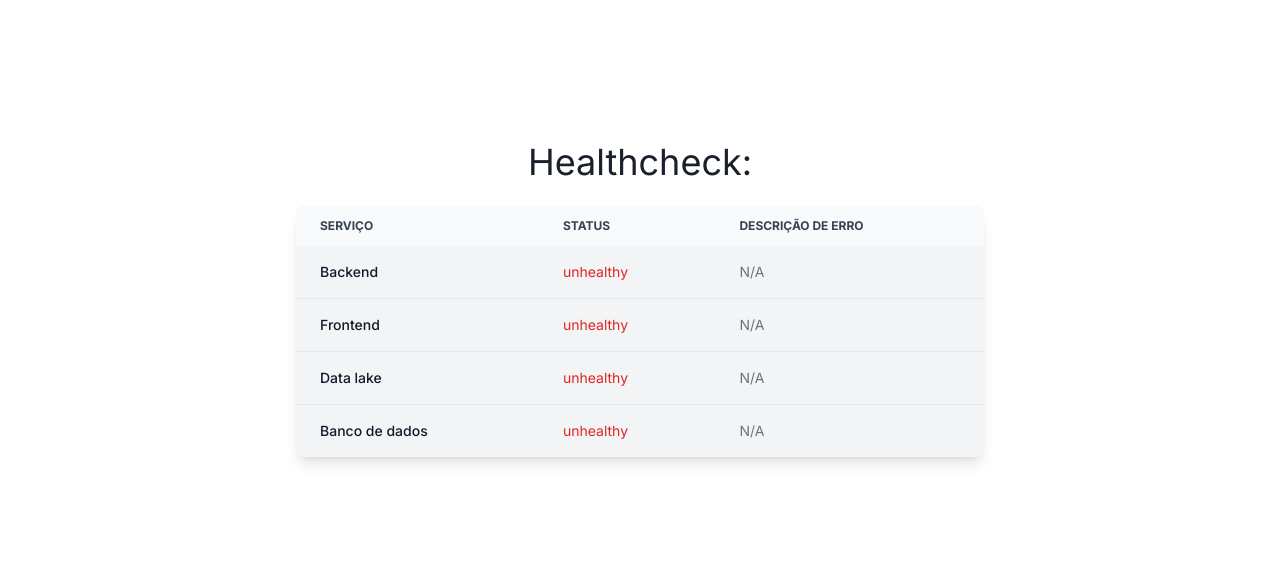
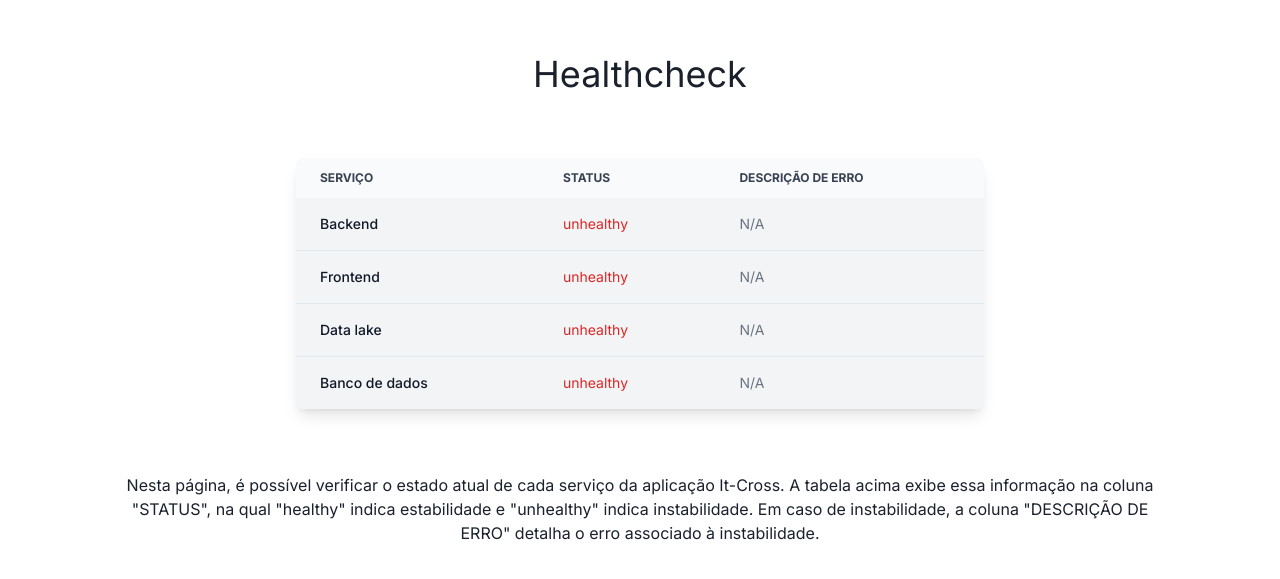
Before and after one commit to Inteli-College/2024-2A-T08-EC07-G05, a Next.js app in the folder src/frontend/: page /health in a window 1280 px wide. Shown: the part 101-680 px from the top of the page. Built offline with nearby package versions, Linux system fonts and the light colour scheme; no server answers.

Commit message:
feat: finishing healthchek front

```diff
--- a/src/frontend/src/app/health/page.jsx
+++ b/src/frontend/src/app/health/page.jsx
@@ -38,9 +38,9 @@ function HealthPage() {
   }, []);
 
   return (
-    <div className="flex justify-center items-center h-screen">
+    <div className="flex flex-col items-center justify-center h-screen">
+      <h1 className="text-4xl text-center mb-6">Healthcheck</h1>
       <div className="w-full max-w-3xl p-10">
-        <h1 className="text-4xl text-center mb-6">Healthcheck:</h1>
         <table className="w-full text-sm text-left text-gray-500 dark:text-gray-400 bg-gray-100 rounded-lg shadow-lg overflow-hidden">
           <thead className="text-xs text-gray-700 uppercase bg-gray-50 dark:bg-gray-700 dark:text-gray-400">
             <tr>
@@ -71,6 +71,13 @@ function HealthPage() {
           </tbody>
         </table>
       </div>
+      <div className='px-10'>
+        <div className='px-10'>
+          <div className="mt-6 text-center px-10">
+            Nesta página, é possível verificar o estado atual de cada serviço da aplicação It-Cross. A tabela acima exibe essa informação na coluna "STATUS", na qual "healthy" indica estabilidade e "unhealthy" indica instabilidade. Em caso de instabilidade, a coluna "DESCRIÇÃO DE ERRO" detalha o erro associado à instabilidade.
+          </div>
+        </div>
+      </div>
     </div>
   );
 }
```
